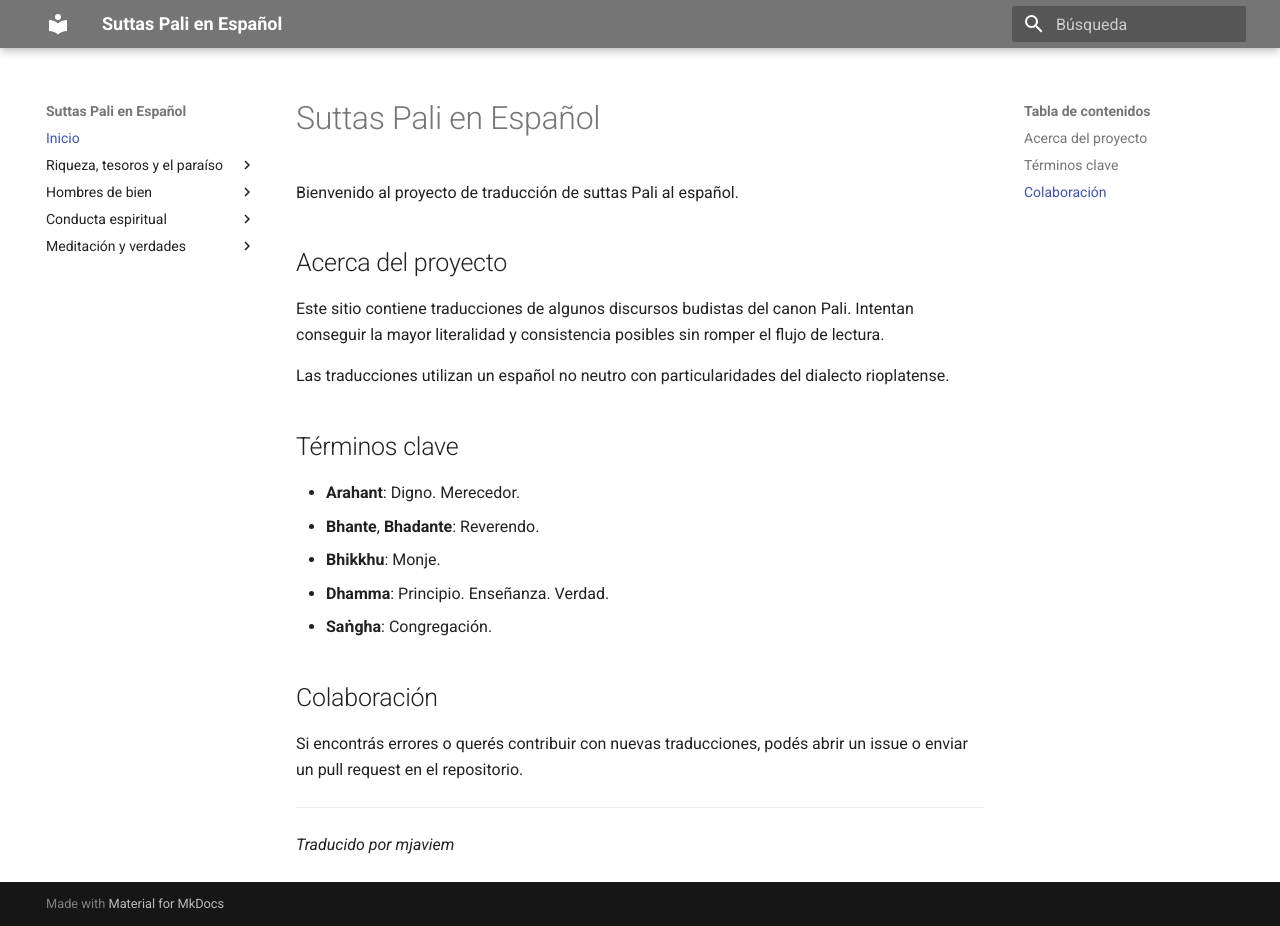
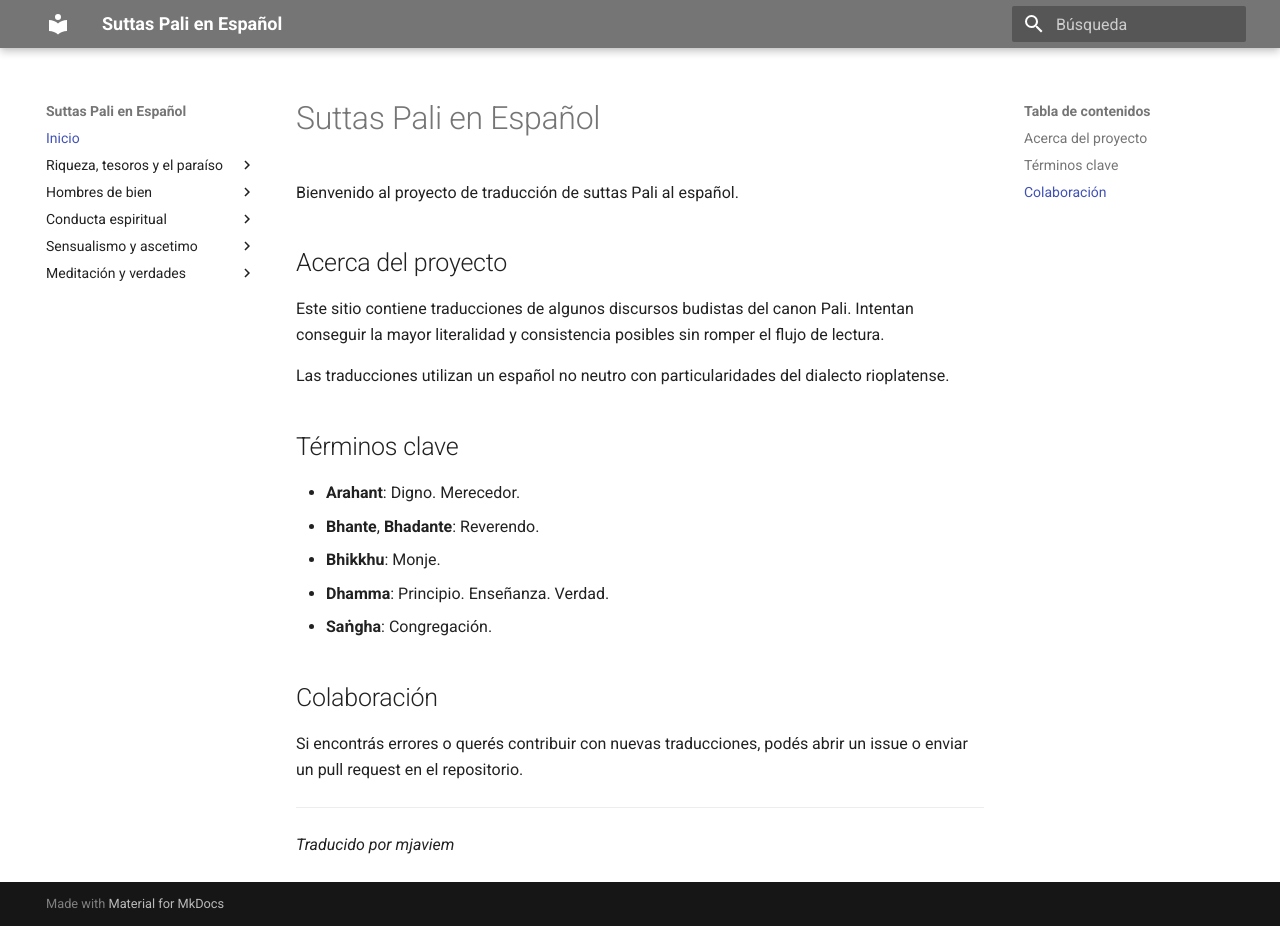
Before and after one commit to mjaviem/suttas-spanish, an MkDocs documentation site: the page built from docs/index.md, in a window 1280 px wide and 926 px high. Built offline with MkDocs 1.6.1 and Material for MkDocs 9.7.7, drawn with Linux system fonts in a browser that asks for light colours; some of the changed lines change nothing that is shown.

Commit message:
Update index page

```diff
--- a/mkdocs.yml
+++ b/mkdocs.yml
@@ -26,15 +26,16 @@ nav:
   - Inicio: index.md
   - Riqueza, tesoros y el paraíso:
       - AN 5.227 Bhogasutta – Discurso de la riqueza: AN-5.227.md
-      - AN 2.145 (Dānavagga – Capitulo de regalos): AN-2.145.md
-#  - Dificultad y satisfacción:
+      - AN 2.145 (Dānavagga – Capítulo de regalos): AN-2.145.md
+#  - Dificultad y sabiduría:
   - Hombres de bien:
       - AN 4.242 Sappurisānisaṁsasutta – Discurso de los beneficios de un hombre de bien: AN-4.242.md
       - SN  55.55 Sotāpattiphalasutta – Discurso del resultado de adentrarse en la corriente: SN-55.55.md
   - Conducta espiritual:
-      - AN 2.64 (Sukhavagga – Capitulo de satisfacción): AN-2.64.md
+      - AN 2.64 (Sukhavagga – Capítulo de satisfacción): AN-2.64.md
       - SN  45.39 Paṭhamabrahmacariyasutta – Discurso de la conducta espiritual (1°): SN-45.39.md
-#  - Sensualismo y ascetimo:
+  - Sensualismo y ascetimo:
+      - AN 2.65 (Sukhavagga – Capítulo de satisfacción): AN-2.65.md
   - Meditación y verdades:
       - AN  6.107 Rāgasutta – Discurso del interés: AN-6.107.md
 #      - Dificultad y surgimiento sustentado:
```
Also changed, not shown: 1 other file.
